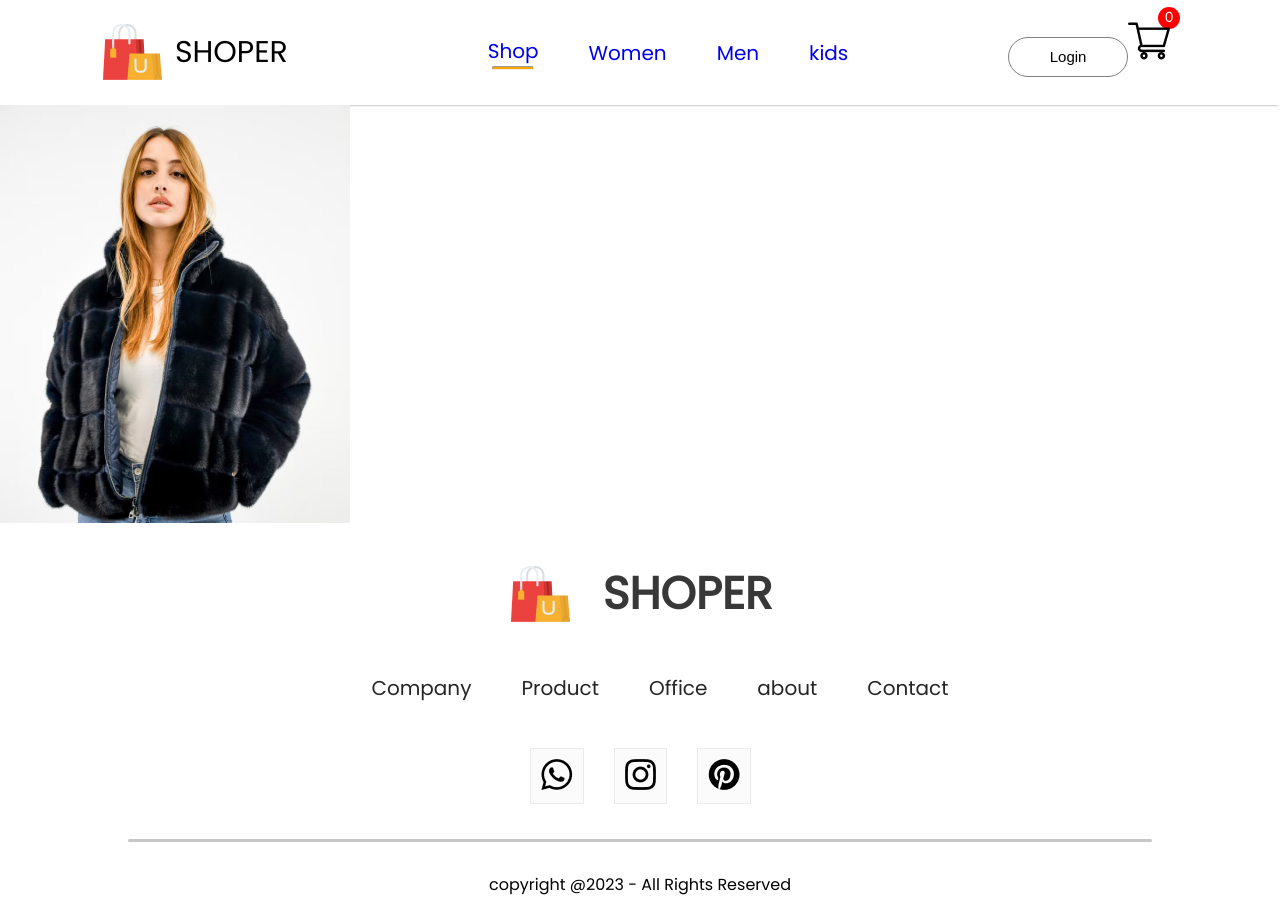
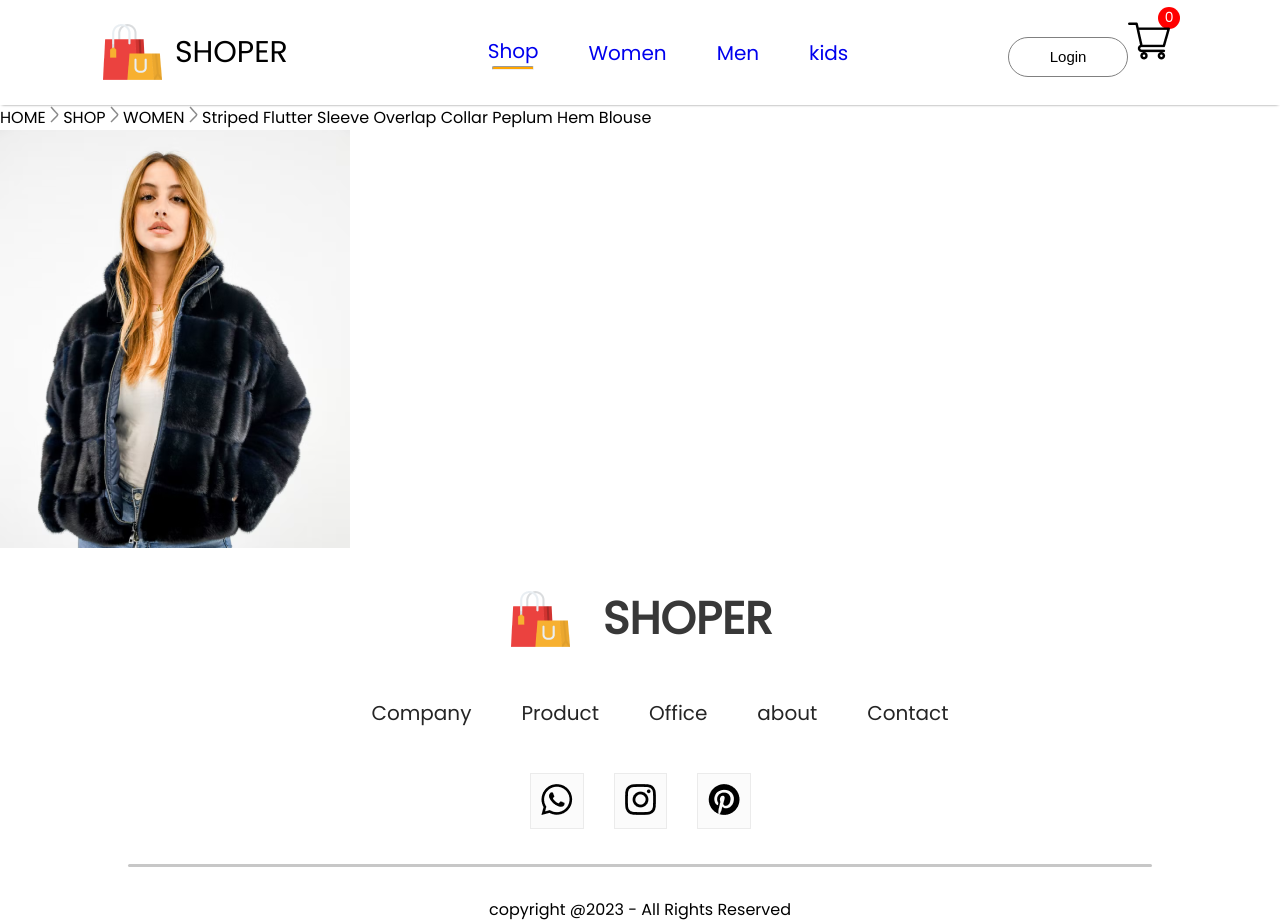
Before and after one commit to m-fadi/E-commerce, a React (Create React App) app: page /product/1 in a window 1280 px wide. Before the commit the page ends 897 px from the top, so only its background shows below. Built offline with nearby package versions, Linux system fonts and the light colour scheme.

Commit message:
add the location of the product

```diff
--- a/src/pages/Product.jsx
+++ b/src/pages/Product.jsx
@@ -1,13 +1,23 @@
 import {useParams} from 'react-router-dom'
 import DisplayProduct from "../components/DisplayProduct/DisplayProduct";
+import all_products from "../components/assest/images/all_product"
+
+import breadcrum_arrow from '../components/assest/images/breadcrum_arrow.png'
 function Product() {
   const {productId}= useParams()
   console.log(useParams())
-
+  const product = all_products.filter((item) => item.id === Number(productId));
+  console.log(product)
 
   return (
       <div>
-          <DisplayProduct productId={productId}/>
+          <div className="location">
+              HOME <img src={breadcrum_arrow} /> SHOP{" "}
+              <img src={breadcrum_arrow} />{" "}
+              {product[0].category.toLocaleUpperCase()}{" "}
+              <img src={breadcrum_arrow} /> {product[0].name}
+          </div>
+          <DisplayProduct productId={productId} />
       </div>
   );
 }
```
